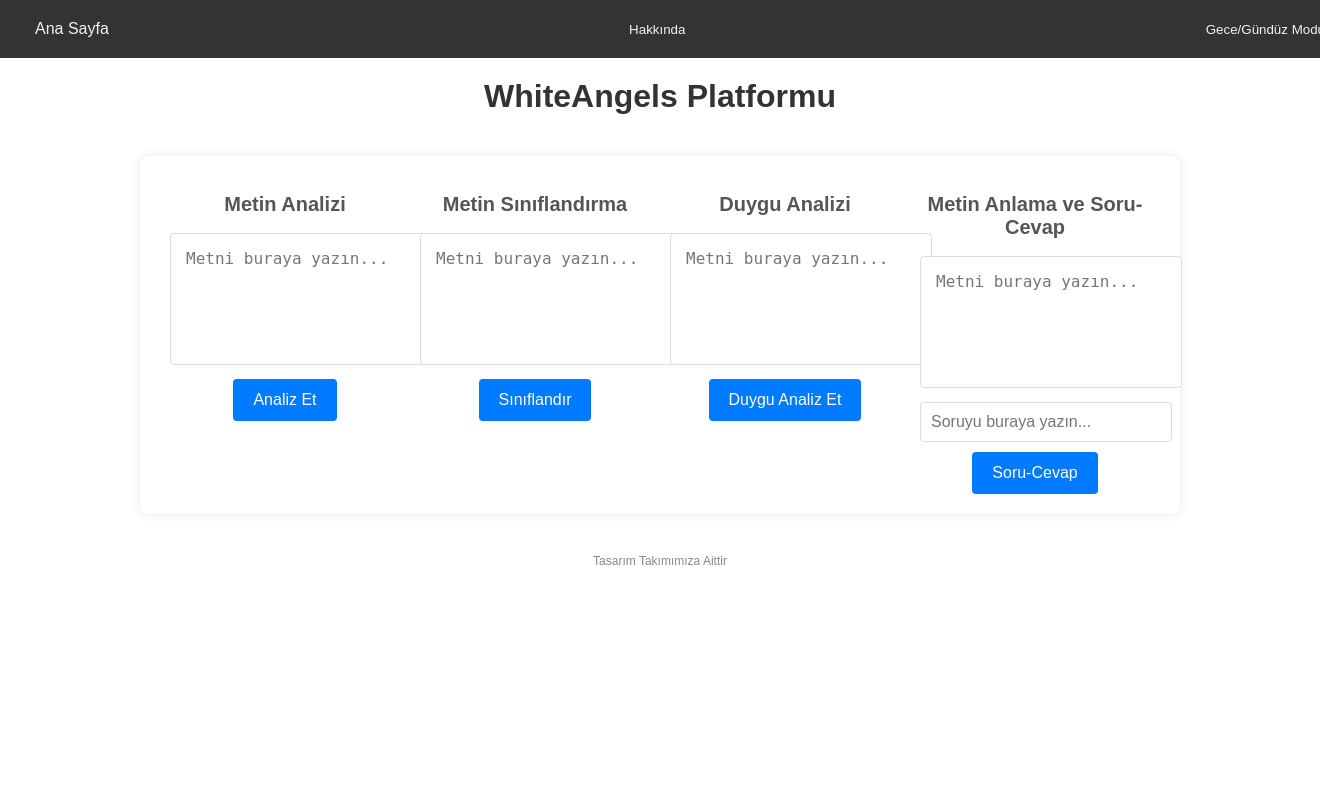
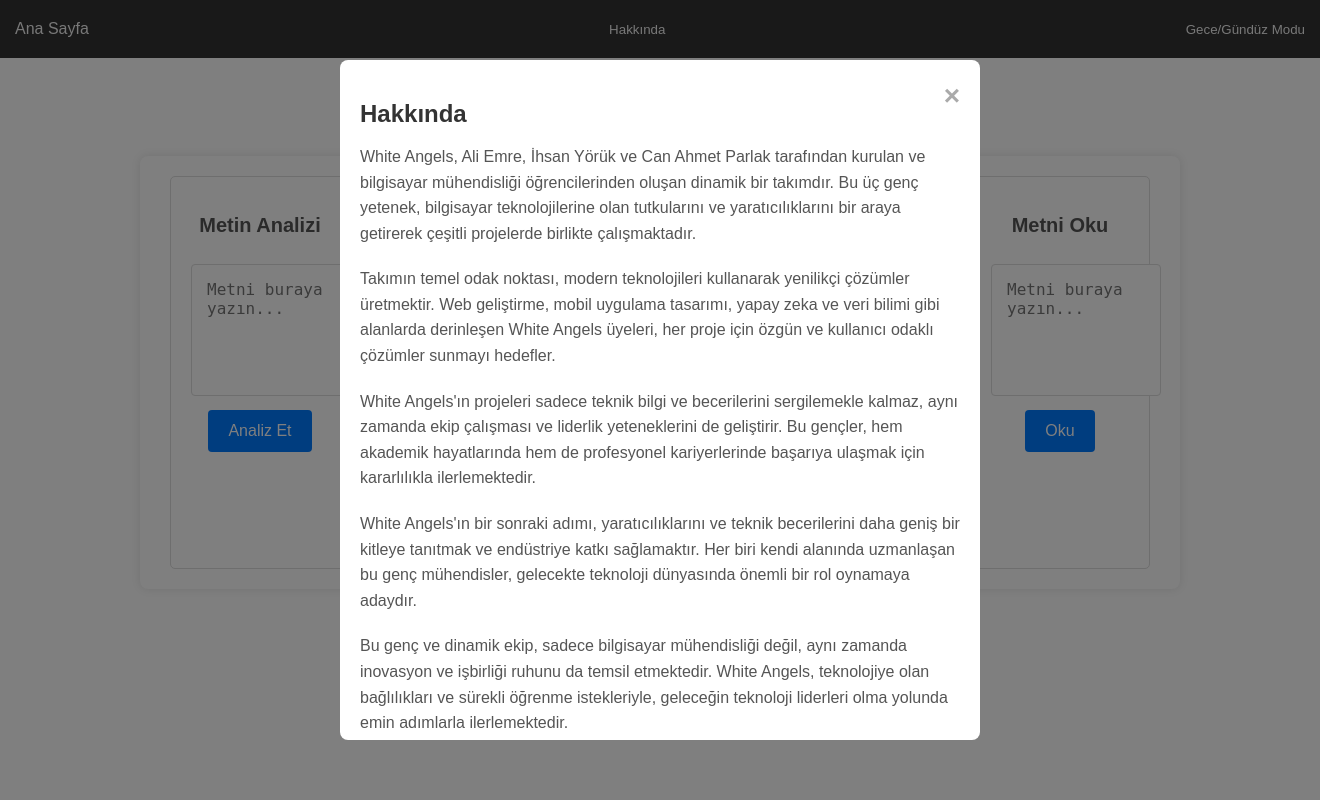
Before and after one commit to Aliemree/dogal_dil_isleme_baslangic, a Flask app: page / in a window 1320 px wide; the page is wider, and only the part inside the window is pictured. Run offline with Flask 2, Linux system fonts and the light colour scheme.

Commit message:
added read the text

```diff
--- a/app.py
+++ b/app.py
@@ -4,9 +4,11 @@ from transformers import pipeline
 app = Flask(__name__)
 qa_pipeline = pipeline("question-answering", model="distilbert-base-uncased-distilled-squad")
 
+
 @app.route('/')
 def index():
     return render_template('index.html')
+
 
 @app.route('/analyze', methods=['POST'])
 def analyze():
@@ -33,10 +35,14 @@ def analyze():
             return jsonify(result=f'Soru-Cevap: {answer}')
         return jsonify(result='Soru belirtilmedi.')
 
+    elif analysis_type == 'text_to_speech':
+        # Sesli okuma işlemi istemci tarafında yapılır.
+        return jsonify(result='Metni sesli olarak okuma işlemi istemci tarafında yapılacaktır.')
+
     return jsonify(result='Geçersiz analiz türü.')
 
+
 def classify_text(text):
-    # Basit bir örnek sınıflandırma
     if "spor" in text:
         return "Spor"
     elif "ekonomi" in text:
@@ -45,6 +51,7 @@ def classify_text(text):
         return "Siyaset"
     else:
         return "Diğer"
+
 
 def analyze_sentiment(text):
     positive_words = ["mutlu", "harika", "iyi", "mükemmel", "güzel"]
@@ -58,9 +65,11 @@ def analyze_sentiment(text):
     else:
         return "Nötr"
 
+
 def answer_question(text, question):
     result = qa_pipeline({'context': text, 'question': question})
     return result['answer']
 
+
 if __name__ == '__main__':
     app.run(debug=True)
--- a/static/style.css
+++ b/static/style.css
@@ -5,6 +5,7 @@ body {
     padding: 0;
     display: flex;
     flex-direction: column;
+    align-items: center; /* Align items to the center */
     min-height: 100vh;
     transition: background-color 0.5s, color 0.5s;
 }
@@ -67,7 +68,12 @@ h1 {
 
 .section {
     flex: 1;
-    margin: 0 10px;
+    padding: 20px;
+    margin: 10px;
+    border: 1px solid #ddd;
+    border-radius: 5px;
+    width: 80%;
+    max-width: 800px;
     text-align: center;
 }
 
@@ -79,9 +85,9 @@ h1 {
 .section textarea {
     width: 100%;
     height: 100px;
-    margin-bottom: 10px;
-    padding: 15px;
-    border: 1px solid #ddd;
+    padding: 10px;
+    margin: 10px 0;
+    border: 1px solid #ccc;
     border-radius: 4px;
     resize: none;
     font-size: 16px;
@@ -97,7 +103,7 @@ h1 {
 }
 
 .section button {
-    padding: 12px 20px;
+    padding: 10px 20px;
     border: none;
     background-color: #007bff;
     color: white;
@@ -108,6 +114,11 @@ h1 {
 
 .section button:hover {
     background-color: #0056b3;
+}
+
+/* Bölüm vurgulama */
+.active-section {
+    background-color: #e7f1ff;
 }
 
 .dimmed {
--- a/templates/index.html
+++ b/templates/index.html
@@ -231,6 +231,12 @@
             <input type="text" id="qa-question" placeholder="Soruyu buraya yazın...">
             <button onclick="answerQuestion()">Soru-Cevap</button>
         </div>
+
+        <div id="section5" class="section">
+            <h2>Metni Oku</h2>
+            <textarea id="text-to-read" placeholder="Metni buraya yazın..." onclick="dimSections(5)"></textarea>
+            <button onclick="readText()">Oku</button>
+        </div>
     </div>
 
     <!-- Overlay for About Screen -->
@@ -251,27 +257,22 @@
                 White Angels'ın bir sonraki adımı, yaratıcılıklarını ve teknik becerilerini daha geniş bir kitleye tanıtmak ve endüstriye katkı sağlamaktır. Her biri kendi alanında uzmanlaşan bu genç mühendisler, gelecekte teknoloji dünyasında önemli bir rol oynamaya adaydır.
             </p>
             <p>
-                Bu genç ve dinamik ekip, sadece bilgisayar mühendisliği değil, aynı zamanda inovasyon ve işbirliği ruhunu da temsil etmektedir. White Angels, geleceğin teknoloji liderleri olarak adlarını duyurmaya devam edecek gibi görünüyor.
+                Bu genç ve dinamik ekip, sadece bilgisayar mühendisliği değil, aynı zamanda inovasyon ve işbirliği ruhunu da temsil etmektedir. White Angels, teknolojiye olan bağlılıkları ve sürekli öğrenme istekleriyle, geleceğin teknoloji liderleri olma yolunda emin adımlarla ilerlemektedir.
             </p>
         </div>
     </div>
 
     <div class="footer">
-        Tasarım Takımımıza Aittir
+        <p>&copy; 2024 WhiteAngels. Tüm Hakları Saklıdır.</p>
     </div>
 
     <script>
-        // Başlangıçta hakkında overlay'i gizle
-        document.addEventListener("DOMContentLoaded", function() {
-            document.getElementById("about-overlay").style.display = "none";
-        });
-
         function showAbout() {
-            document.getElementById("about-overlay").style.display = "flex";
+            document.getElementById('about-overlay').style.display = 'flex';
         }
 
         function closeAbout() {
-            document.getElementById("about-overlay").style.display = "none";
+            document.getElementById('about-overlay').style.display = 'none';
         }
 
         function toggleMode() {
@@ -279,91 +280,117 @@
         }
 
         function dimSections(activeSection) {
-            const sections = document.querySelectorAll('.section');
-            sections.forEach((section, index) => {
-                if (index + 1 !== activeSection) {
+            for (let i = 1; i <= 5; i++) {
+                let section = document.getElementById(`section${i}`);
+                if (i === activeSection) {
+                    section.classList.remove('dimmed');
+                } else {
                     section.classList.add('dimmed');
-                } else {
-                    section.classList.remove('dimmed');
                 }
-            });
+            }
         }
 
         function analyzeText() {
             const text = document.getElementById('text-analysis').value;
-            if (text.trim() === "") {
-                alert("Lütfen metin giriniz.");
+            if (!text.trim()) {
+                alert("Lütfen analiz etmek için bir metin girin.");
                 return;
             }
-            fetch('/analyze', {
+            // API çağrısı yapın ve sonucu işleyin
+            fetch('/analyze-text', {
                 method: 'POST',
                 headers: {
-                    'Content-Type': 'application/json'
+                    'Content-Type': 'application/json',
                 },
-                body: JSON.stringify({ text: text, type: 'text_analysis' })
+                body: JSON.stringify({ text }),
             })
                 .then(response => response.json())
                 .then(data => {
-                alert(data.result);
+                    alert("Metin analizi sonuçları: " + JSON.stringify(data));
+                })
+                .catch((error) => {
+                    console.error('Error:', error);
                 });
         }
 
         function classifyText() {
             const text = document.getElementById('text-classification').value;
-            if (text.trim() === "") {
-                alert("Lütfen metin giriniz.");
+            if (!text.trim()) {
+                alert("Lütfen sınıflandırmak için bir metin girin.");
                 return;
             }
-            fetch('/analyze', {
+            // API çağrısı yapın ve sonucu işleyin
+            fetch('/classify-text', {
                 method: 'POST',
                 headers: {
-                    'Content-Type': 'application/json'
+                    'Content-Type': 'application/json',
                 },
-                body: JSON.stringify({ text: text, type: 'text_classification' })
+                body: JSON.stringify({ text }),
             })
                 .then(response => response.json())
                 .then(data => {
-                alert(data.result);
+                    alert("Metin sınıflandırma sonuçları: " + JSON.stringify(data));
+                })
+                .catch((error) => {
+                    console.error('Error:', error);
                 });
         }
 
         function analyzeSentiment() {
             const text = document.getElementById('sentiment-analysis').value;
-            if (text.trim() === "") {
-                alert("Lütfen metin giriniz.");
+            if (!text.trim()) {
+                alert("Lütfen duygu analizi için bir metin girin.");
                 return;
             }
-            fetch('/analyze', {
+            // API çağrısı yapın ve sonucu işleyin
+            fetch('/analyze-sentiment', {
                 method: 'POST',
                 headers: {
-                    'Content-Type': 'application/json'
+                    'Content-Type': 'application/json',
                 },
-                body: JSON.stringify({ text: text, type: 'sentiment_analysis' })
+                body: JSON.stringify({ text }),
             })
                 .then(response => response.json())
                 .then(data => {
-                alert(data.result);
+                    alert("Duygu analizi sonuçları: " + JSON.stringify(data));
+                })
+                .catch((error) => {
+                    console.error('Error:', error);
                 });
         }
 
         function answerQuestion() {
             const context = document.getElementById('qa-context').value;
             const question = document.getElementById('qa-question').value;
-            if (context.trim() === "" || question.trim() === "") {
-                alert("Lütfen metin ve soru giriniz.");
+            if (!context.trim() || !question.trim()) {
+                alert("Lütfen soru-cevap için bir metin ve bir soru girin.");
                 return;
             }
-            fetch('/analyze', {
+            // API çağrısı yapın ve sonucu işleyin
+            fetch('/answer-question', {
                 method: 'POST',
                 headers: {
-                    'Content-Type': 'application/json'
+                    'Content-Type': 'application/json',
                 },
-                body: JSON.stringify({ text: context, type: 'question_answering', question: question })
+                body: JSON.stringify({ context, question }),
             })
                 .then(response => response.json())
                 .then(data => {
-                alert(data.result);
+                    alert("Soru-Cevap sonuçları: " + JSON.stringify(data));
+                })
+                .catch((error) => {
+                    console.error('Error:', error);
                 });
+        }
+
+        function readText() {
+            const text = document.getElementById('text-to-read').value;
+            if (!text.trim()) {
+                alert("Lütfen okumak için bir metin girin.");
+                return;
+            }
+            const utterance = new SpeechSynthesisUtterance(text);
+            window.speechSynthesis.speak(utterance);
         }
     </script>
 </body>
```
Also changed, not shown: static/script.js (+82 -3 lines). Lines whose indentation alone changed are shown as unchanged.
